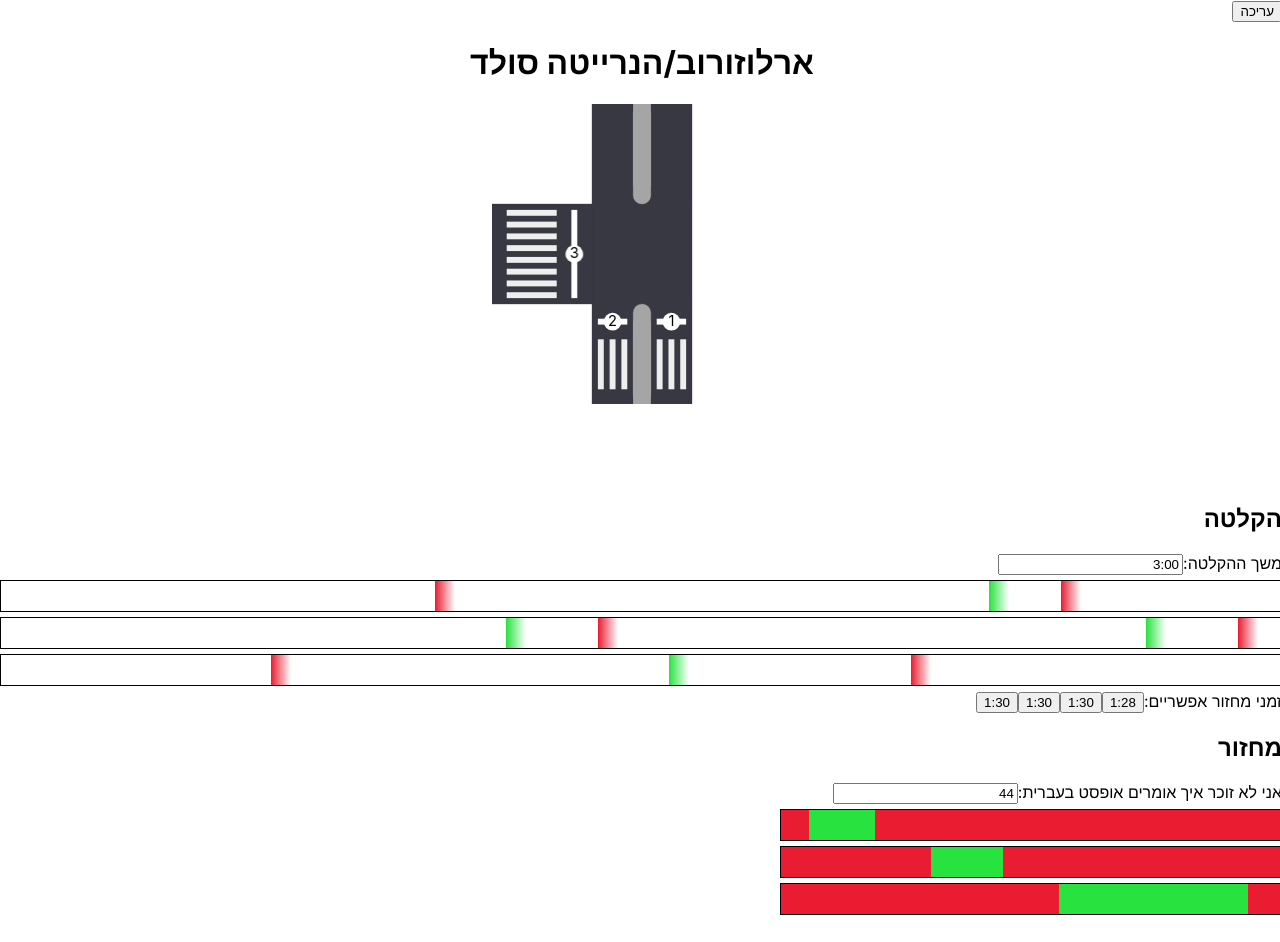
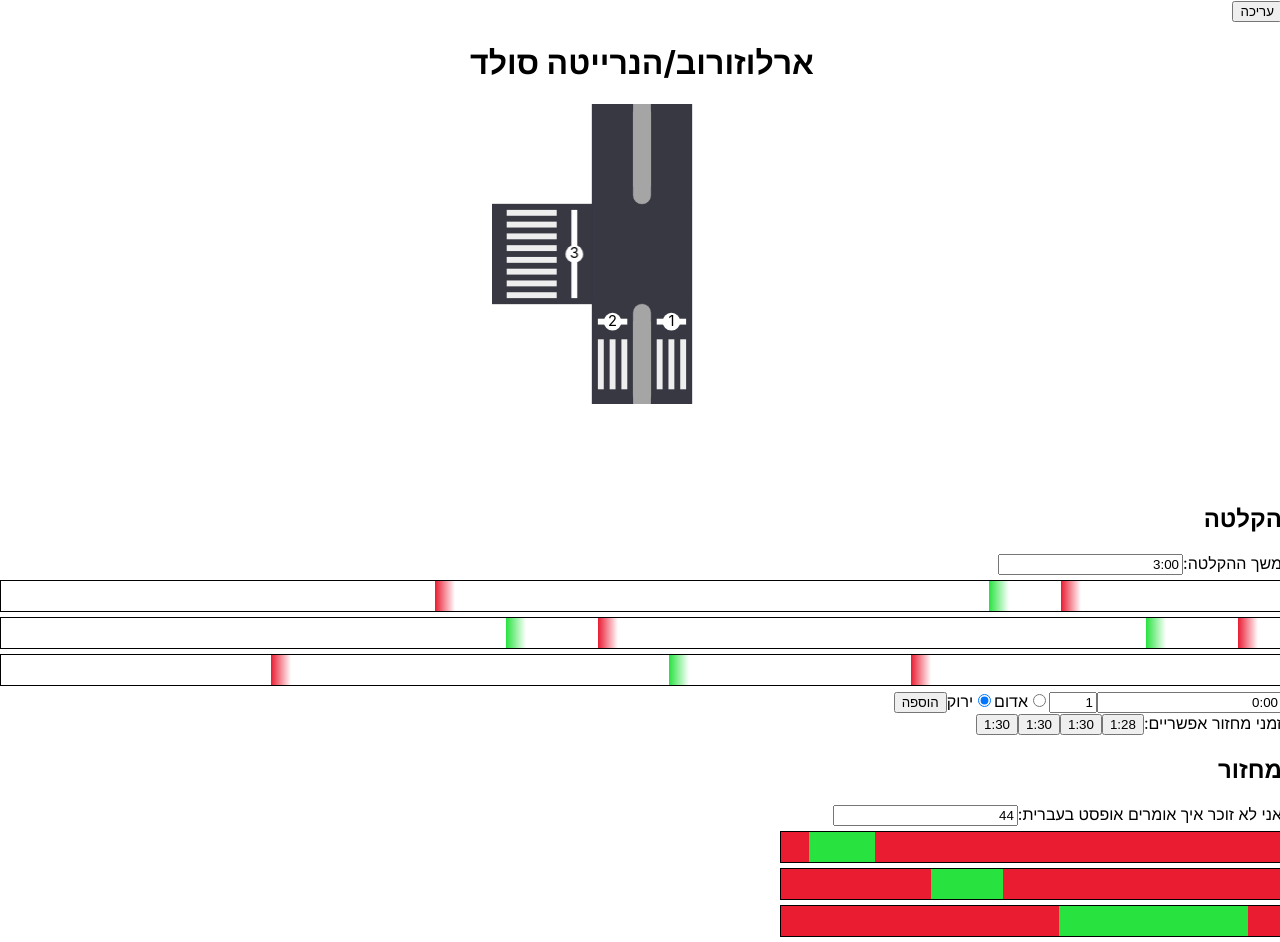
Before and after one commit to danfishgold/crosswalk-timing, a React (Vite) app: page / in a window 1280 px wide. Before the commit the page ends 920 px from the top, so only its background shows below. Built offline with nearby package versions, Linux system fonts and the light colour scheme.

Commit message:
Add a little form for adding transitions

```diff
--- a/src/TimelineEditor.tsx
+++ b/src/TimelineEditor.tsx
@@ -1,6 +1,7 @@
-import React, { MouseEvent } from 'react'
+import React, { MouseEvent, useState } from 'react'
 import Popover from './Popover'
 import {
+  addTransitionThroughForm,
   clickTimelineTrack,
   Color,
   confirmTransitionSuggestion,
@@ -15,6 +16,7 @@ import {
   Transition,
 } from './reducer'
 import { useDispatch, useSelector } from './store'
+import TimestampInput from './TimestampInput'
 import { formatTimestamp } from './utils'
 
 export const colorColors: Record<Color, string> = {
@@ -30,11 +32,15 @@ export default function TimelineEditor() {
   const crosswalkIds = useSelector(selectCrosswalkIds)
 
   return (
+    <div>
+      {' '}
       <div
         style={{ position: 'relative' }}
         onMouseMove={(event) =>
           dispatch(
-          hoverOverTimeline({ timestamp: timestampFromEvent(event, duration) }),
+            hoverOverTimeline({
+              timestamp: timestampFromEvent(event, duration),
+            }),
           )
         }
         onMouseLeave={() => dispatch(moveOutsideTimeline())}
@@ -75,7 +81,9 @@ export default function TimelineEditor() {
             >
               נהיה ירוק
             </button>
-          <button onClick={() => dispatch(confirmTransitionSuggestion('red'))}>
+            <button
+              onClick={() => dispatch(confirmTransitionSuggestion('red'))}
+            >
               נהיה אדום
             </button>
             <button onClick={() => dispatch(dismissTransitionSuggestion())}>
@@ -84,6 +92,61 @@ export default function TimelineEditor() {
           </Popover>
         )}
       </div>
+      <div>
+        <TransitionForm />
+      </div>
+    </div>
+  )
+}
+
+function TransitionForm() {
+  const dispatch = useDispatch()
+  const crosswalkIds = useSelector(selectCrosswalkIds)
+  const [timestamp, setTimestamp] = useState(0)
+  const [trackIndex, setTrackIndex] = useState(0)
+  const [color, setColor] = useState<Color>('green')
+
+  return (
+    <form
+      onSubmit={(event) => {
+        event.preventDefault()
+        dispatch(
+          addTransitionThroughForm({
+            timestamp,
+            crosswalkId: crosswalkIds[trackIndex],
+            toColor: color,
+          }),
+        )
+      }}
+    >
+      <TimestampInput timestamp={timestamp} setTimestamp={setTimestamp} />
+      <input
+        type='number'
+        min={1}
+        max={crosswalkIds.length}
+        value={trackIndex + 1}
+        onChange={(event) => setTrackIndex(event.target.valueAsNumber - 1)}
+      />
+      <input
+        type='radio'
+        name='new-transition-color'
+        id='new-transition-color--red'
+        value='red'
+        checked={color === 'red'}
+        onChange={(event) => setColor(event.target.value as Color)}
+      />
+      <label htmlFor='new-transition-color--red'>אדום</label>
+      <input
+        type='radio'
+        name='new-transition-color'
+        id='new-transition-color--green'
+        value='green'
+        checked={color === 'green'}
+        onChange={(event) => setColor(event.target.value as Color)}
+      />
+      <label htmlFor='new-transition-color--green'>ירוק</label>
+      <button type='submit'>הוספה</button>
+    </form>
   )
 }
 
--- a/src/reducer.ts
+++ b/src/reducer.ts
@@ -223,11 +223,21 @@ const { reducer, actions } = createSlice({
       })
       state.transitionSuggestion = null
       state.cursor = null
-      console.log(JSON.stringify(state.transitions))
     },
     dismissTransitionSuggestion(state) {
       state.transitionSuggestion = null
       state.cursor = null
+    },
+    addTransitionThroughForm(
+      state,
+      action: PayloadAction<
+        Pick<Transition, 'crosswalkId' | 'timestamp' | 'toColor'>
+      >,
+    ) {
+      state.transitions.push({
+        ...action.payload,
+        id: Math.random().toString(),
+      })
     },
     setCycleDuraration(state, action: PayloadAction<number>) {
       state.cycle = {
@@ -255,6 +265,7 @@ export const {
   clickTimelineTrack,
   confirmTransitionSuggestion,
   dismissTransitionSuggestion,
+  addTransitionThroughForm,
   setCycleDuraration,
   setCycleOffset,
 } = actions
```
Lines whose indentation alone changed are shown as unchanged.
